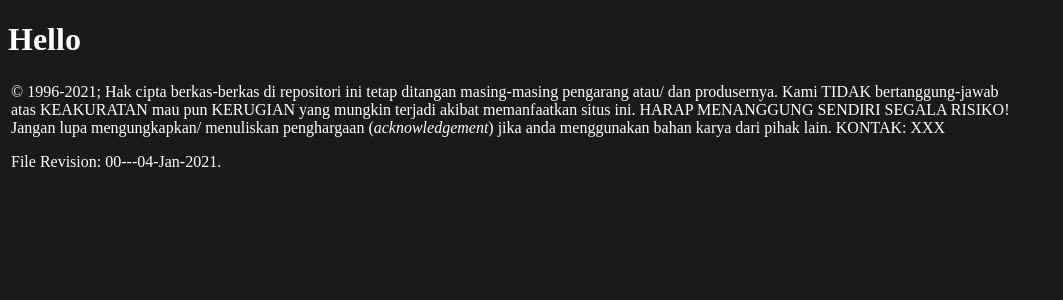
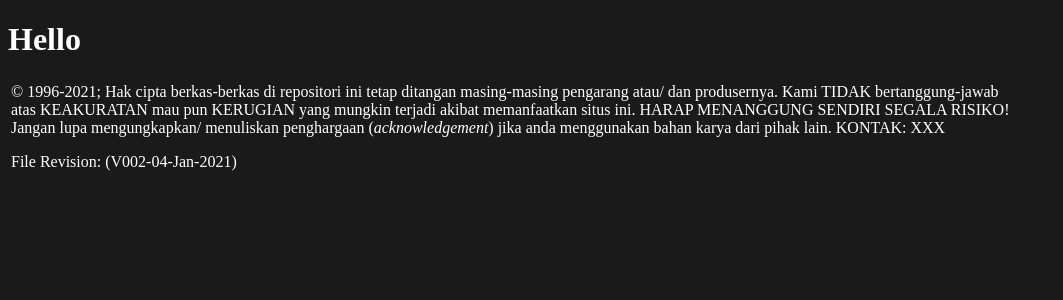
Before and after one commit to rms46/jekyllTester, a Jekyll site: the page built from index.md, in a window 1280 px wide. Shown: the top 300 px of the page, without its empty margins (0-1063 px from the left). Built offline with Jekyll 4.4.1, drawn with Linux system fonts in a browser that asks for light colours; our own code applies the rules of GitHub Pages for plain Markdown files; some of the changed lines change nothing that is shown.

Commit message:
modified:   _config.yml modified:   _layouts/lay.html

```diff
--- a/_config.yml
+++ b/_config.yml
@@ -1,6 +1,7 @@
 title: Hello!
-description: (V001-20210104) Hello!
-      This site is managed by VauLSMorg (vlsm.org) since 2021.
+version:     (V002-04-Jan-2021)
+description: (V002-04-Jan-2021)
+      Hello!  This site is managed by VauLSMorg (vlsm.org) since 2021.
 google_analytics: UA-89852122-6
 disc: XXX.
       XXX.
--- a/_layouts/lay.html
+++ b/_layouts/lay.html
@@ -44,7 +44,7 @@ Jangan lupa mengungkapkan/ menuliskan penghargaan (<em>acknowledgement</em>)
 jika anda menggunakan bahan karya dari pihak lain.
 KONTAK: XXX
 <p>
-File Revision: 00---04-Jan-2021.
+File Revision: {{ site.version }}
 </table>
 </body>
 </html>
```
